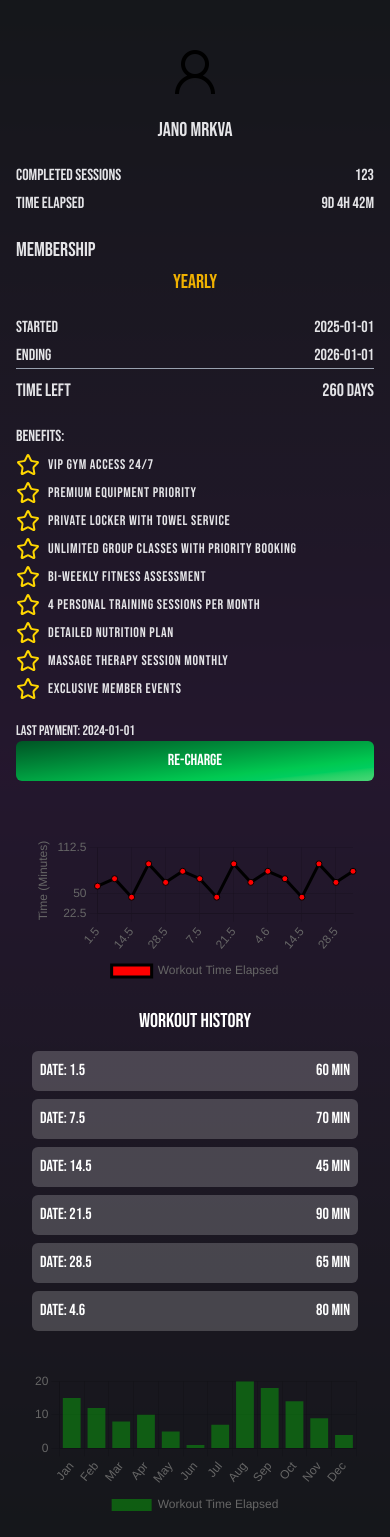
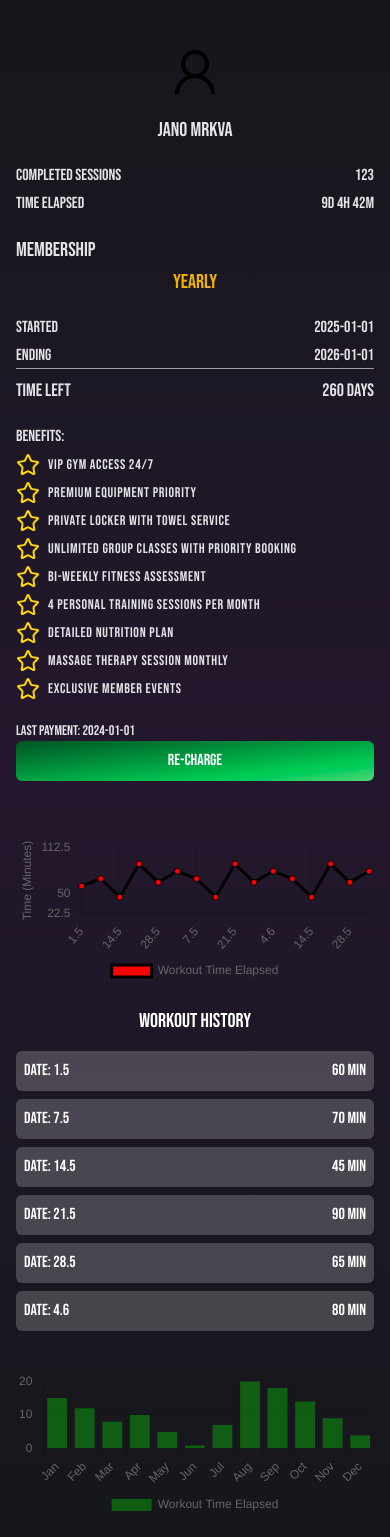
Before and after one commit to qzyx/optimal-gym-client, a Next.js app: page /dashboard in a window 390 px wide. Built offline with nearby package versions, Linux system fonts and the light colour scheme.

Commit message:
working on dashboard

```diff
--- a/src/app/components/charts/WorkoutsCountsChart.tsx
+++ b/src/app/components/charts/WorkoutsCountsChart.tsx
@@ -14,6 +14,7 @@ import {
 } from "chart.js";
 import { Bar, Line } from "react-chartjs-2";
 import { User } from "../dashboard/Dashboard";
+import { tr } from "framer-motion/client";
 
 ChartJS.register(
   BarElement,
--- a/src/app/components/dashboard/Dashboard.tsx
+++ b/src/app/components/dashboard/Dashboard.tsx
@@ -76,11 +76,11 @@ const DashBoard = () => {
       <div className="lg:w-1/4">
         <UserSection user={user} />
       </div>
-      <div className="flex flex-col lg:w-3/8 px-4 gap-5">
+      <div className="flex flex-col lg:w-3/8 lg:px-4 gap-5">
         <TimeElapsedChartSection user={user} />
         <WorkoutHistory user={user} />
       </div>
-      <div className="lg:w-3/8 px-4 w-full">
+      <div className="lg:w-3/8 lg:px-4 w-full gap-5">
         <WorkoutsCountsChartSection user={user} />
         <div className="h-1/2"></div>
       </div>
--- a/src/app/components/dashboard/TimeElapsedChartSection.tsx
+++ b/src/app/components/dashboard/TimeElapsedChartSection.tsx
@@ -2,7 +2,7 @@ import React from "react";
 import TimeElapsedChart from "../charts/TimeElapsedChart";
 import { User } from "./Dashboard";
 
-const TimeElapsedChartSection = ({user} : {user:User}) => {
+const TimeElapsedChartSection = ({ user }: { user: User }) => {
   return (
     <div className="h-1/2">
       <TimeElapsedChart user={user} />
```
